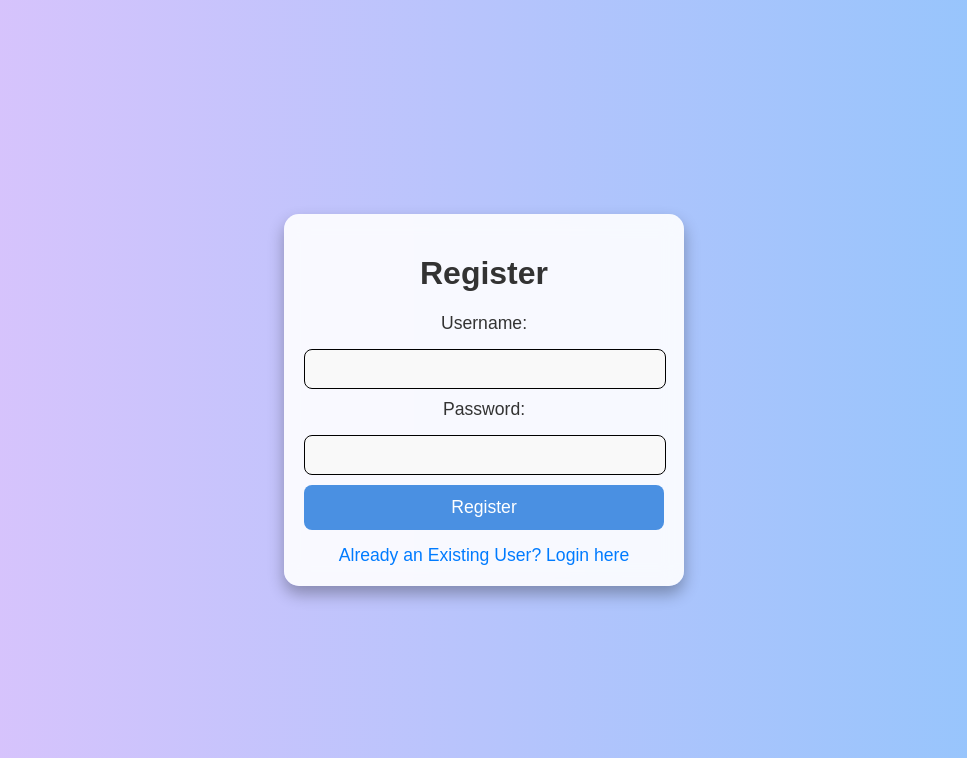
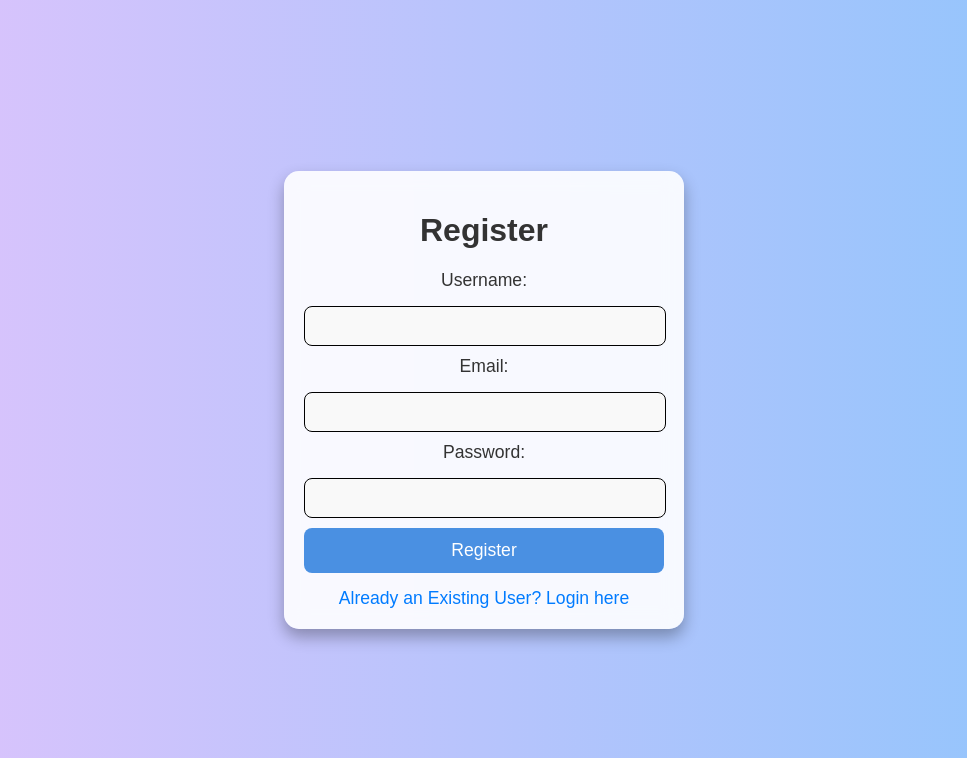
Before and after one commit to prasannabalajitp/BlissMake_FlaskApplication, a Flask app: page /blissmake/register in a window 1280 px wide. Shown: the top 758 px of the page, without its empty margins (156-1123 px from the left). Run offline with Flask 2, Linux system fonts and the light colour scheme; some libraries are stand-ins or nearby versions.

Commit message:
User Register Changes

```diff
--- a/AppConstants/Constants.py
+++ b/AppConstants/Constants.py
@@ -58,6 +58,7 @@ class Constants:
     BLISSMAKE_PROD_DETAIL = 'blissmake.product_detail'
 
     USERNAME = 'username'
+    EMAIL = 'email'
     PASSWORD = 'password'
     USER_EXISTS = "User Already Exists!"
     USER_NOT_EXISTS = 'User Not Exists'
--- a/blissmake.py
+++ b/blissmake.py
@@ -50,6 +50,7 @@ def login():
 def register():
     if request.method == Constants.POST:
         username = request.form.get(Constants.USERNAME)
+        email = request.form.get(Constants.EMAIL)
         password = request.form.get(Constants.PASSWORD)
 
         user_exists = mongo.db.users.find_one({Constants.USERNAME: username})
@@ -59,7 +60,7 @@ def register():
             })
 
         hashed_password = generate_password_hash(password, method=Constants.PASSWORD_HASH_METHOD)
-        mongo.db.users.insert_one({Constants.USERNAME: username, Constants.PASSWORD: hashed_password})
+        mongo.db.users.insert_one({Constants.USERNAME: username, Constants.EMAIL: email, Constants.PASSWORD: hashed_password})
         products = mongo.db.products.find({})
         product_list = list(products)
         return render_template(
--- a/templates/register.html
+++ b/templates/register.html
@@ -83,6 +83,7 @@
             font-size: 1.1rem;
         }
         input[type="text"],
+        input[type="email"],
         input[type="password"] {
             width: calc(100% - 20px);
             padding: 10px;
@@ -126,6 +127,8 @@
         <form method="post" action="{{ url_for('blissmake.register') }}">
             <label for="username">Username:</label>
             <input type="text" id="username" name="username" required><br>
+            <label for="email">Email:</label>
+            <input type="email" id="email" name="email" required><br>
             <label for="password">Password:</label>
             <input type="password" id="password" name="password" required><br>
             <input type="submit" value="Register">
```
Also changed, not shown: app.py (line endings or trailing spaces), utils/auth.py (line endings or trailing spaces).
